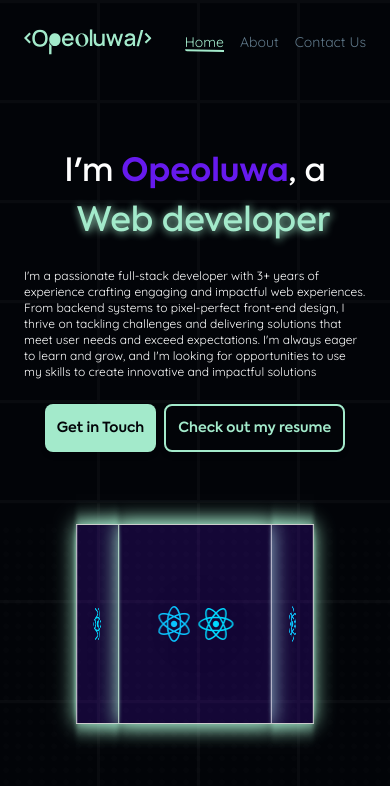
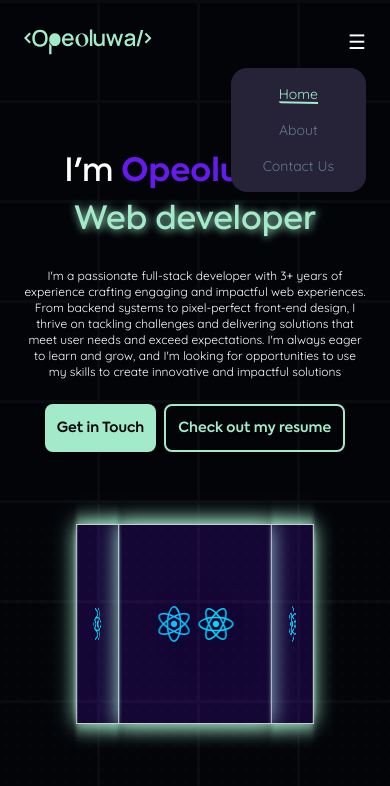
Before and after one commit to Opeoluwa-Ogunlaja/Opeoluwa-Ogunlaja, a React (Vite) app: page / in a window 390 px wide. Shown: the top 786 px of the page. Built offline with nearby package versions, Linux system fonts and the light colour scheme.

Commit message:
navigation bar workings

```diff
--- a/index.html
+++ b/index.html
@@ -6,7 +6,7 @@
     <meta name="viewport" content="width=device-width, initial-scale=1.0" />
 
     <link rel="stylesheet" href="/fonts/fonts.css" />
-    <link rel="shortcut icon" href="logo.min.svg" type="image/svg+xml" />
+    <link rel="shortcut icon" href="/logo-image.png" type="image/png" sizes="256x256" />
   </head>
   <body>
     <div id="root"></div>
--- a/src/pages/Home.jsx
+++ b/src/pages/Home.jsx
@@ -17,26 +17,29 @@ const Project = () => {
 const Home = () => {
   return (
     <>
-      <header className="max-fold:p-12 flex items-center max-lg:p-24 lg:px-24 lg:py-16">
+      <header className="relative flex items-center max-lg:p-24 max-fold:p-12 lg:px-64 lg:py-32">
         <div className="logo flex items-center text-green">
           <FullLogo className="aspect-auto w-128 lg:w-auto" />
         </div>
-        <div className="ml-auto flex items-center gap-16 font-quicksand">
+        <div className="z-30 ml-auto flex items-center gap-16 font-quicksand transition-all max-lg:rounded-lg max-sm:absolute max-sm:inset-x-[0] max-sm:mt-128 max-sm:w-max max-sm:-translate-x-24 max-sm:translate-y-24 max-sm:flex-col max-sm:bg-neutral-1400 max-sm:px-32 max-sm:py-16">
           <Navlink to="/">Home</Navlink>
           <Navlink to="/home">About</Navlink>
           <Navlink to="/home">Contact Us</Navlink>
         </div>
+        <button className="ml-auto text-xl text-white max-sm:visible sm:sr-only sm:invisible">
+          &#9776;
+        </button>
       </header>
       <main className="mt-64 max-lg:px-24 lg:px-64">
         <section className="hero-section relative grid h-fit">
           <div className="flex flex-col gap-24 font-axiforma">
-            <div className="big-text inline-block text-center text-white">
+            <div className="big-text inline-block text-white max-lg:text-center">
               I'm <strong className="scale-105  text-violet">Opeoluwa</strong>, a{' '}
-              <h3 className="big-text shadow-text origin-top-left scale-105 align-baseline text-green lg:inline">
+              <h3 className="big-text shadow-text origin-top-left align-baseline text-green lg:inline lg:scale-105">
                 Web developer
               </h3>
             </div>
-            <p className="max-w-[70ch] font-quicksand text-white max-lg:text-14 max-sm:text-12">
+            <p className="max-w-[70ch] font-quicksand text-white max-lg:text-center max-lg:text-14 max-sm:text-12">
               I'm a passionate full-stack developer with 3+ years of experience crafting engaging
               and impactful web experiences. From backend systems to pixel-perfect front-end design,
               I thrive on tackling challenges and delivering solutions that meet user needs and
```
Also changed, not shown: public/logo-image.png (added).
